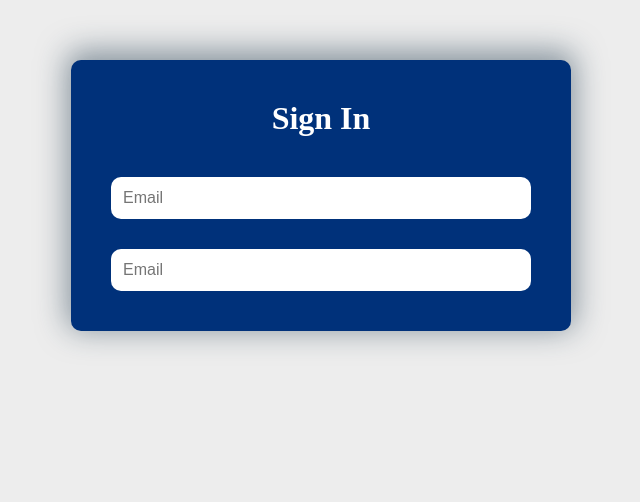
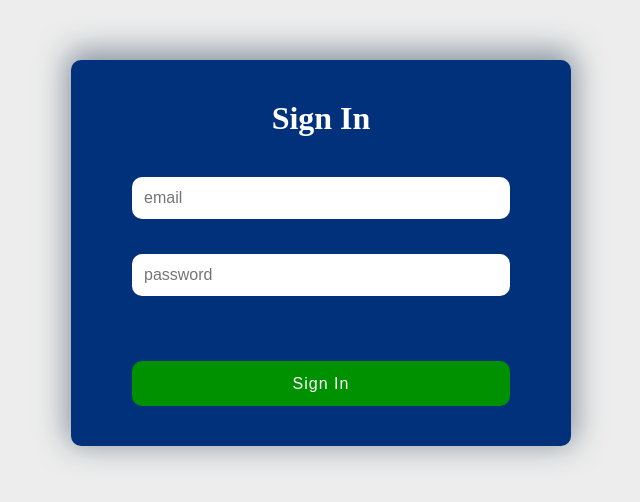
Before and after one commit to Drummer143/support-chat-WIP, a React (Create React App) app: page / in a window 1280 px wide. Shown: the top 502 px of the page, without its empty margins (319-959 px from the left). Built offline with nearby package versions, Linux system fonts and the light colour scheme.

Commit message:
refactor: apply formik form

```diff
--- a/package.json
+++ b/package.json
@@ -13,7 +13,8 @@
     "react-redux": "^8.0.2",
     "react-scripts": "5.0.1",
     "redux-saga": "^1.1.3",
-    "web-vitals": "^2.1.4"
+    "web-vitals": "^2.1.4",
+    "yup": "^0.32.11"
   },
   "scripts": {
     "start": "react-scripts start",
--- a/src/components/SignInForm/SignInForm.js
+++ b/src/components/SignInForm/SignInForm.js
@@ -1,9 +1,10 @@
 import React from "react";
-import { Formik, Field, Form, /* useFormik */ } from "formik";
+import { Formik, Field, Form, ErrorMessage } from "formik";
 
 import styles from "./SignInForm.module.css";
 import { useDispatch } from 'react-redux';
 import { signInRequest } from "../../redux/actions/actions";
+import * as Yup from 'yup';
 
 /* const validate = values => {
     const errors = {};
@@ -38,12 +39,27 @@ function SignInForm() {
 
             <Formik
                 initialValues={{ email: '', password: '', }}
-                //vaildationSchema={}
+                validationSchema={Yup.object().shape({
+                    email: Yup.string().email("Invalid email address. Example: suppurt-chat@example.com").required("Required"),
+                    password: Yup.string().min(6, 'Must be 6 characters or more').max(20, 'Must be 20 characters or less').required("Required")
+                })}
                 onSubmit={ values => { alert(JSON.stringify(values, null, 2)); dispatch(signInRequest(values)) }}
             >
                 <Form className={styles.form}>
-                    <Field name='email' type='text' placeholder='Email' className={styles.inputField}></Field>
-                    <Field name='password' type='text' placeholder='Email' className={styles.inputField}></Field>
+                    <div className={styles.input}>
+                        <Field name='email' type='text' placeholder='email' className={styles.inputField}></Field>
+                        <div className={styles.error}>
+                            <ErrorMessage name="email" />
+                        </div>
+                    </div>
+                    <div className={styles.input}>
+                        <Field name='password' type='password' placeholder='password' className={styles.inputField}></Field>
+                        <div className={styles.error}>
+                            <ErrorMessage name="password" />
+                        </div>
+                    </div>
+
+                    <button type='submit' className={styles.button}>Sign In</button>
                 </Form>
             </Formik>
 
```
Also changed, not shown: 1 other file (tests, documents, lock files or other folders).
